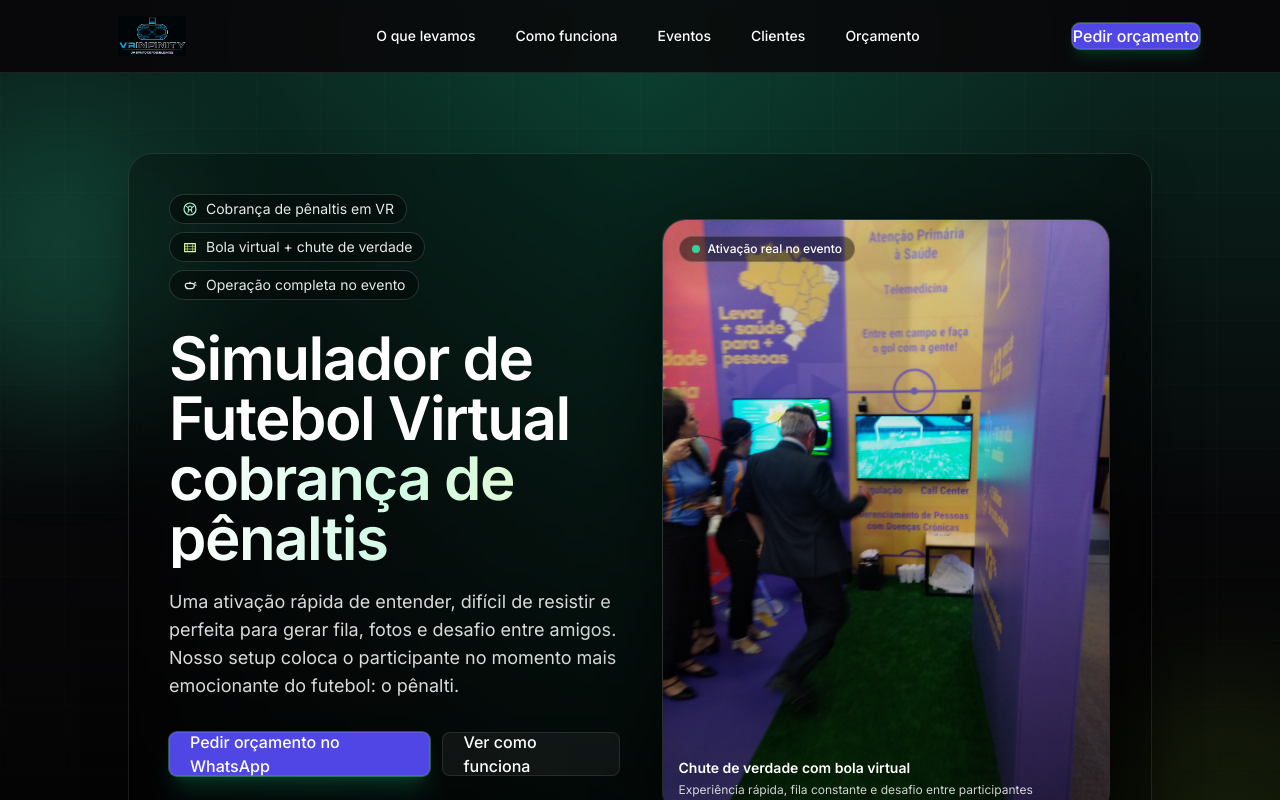
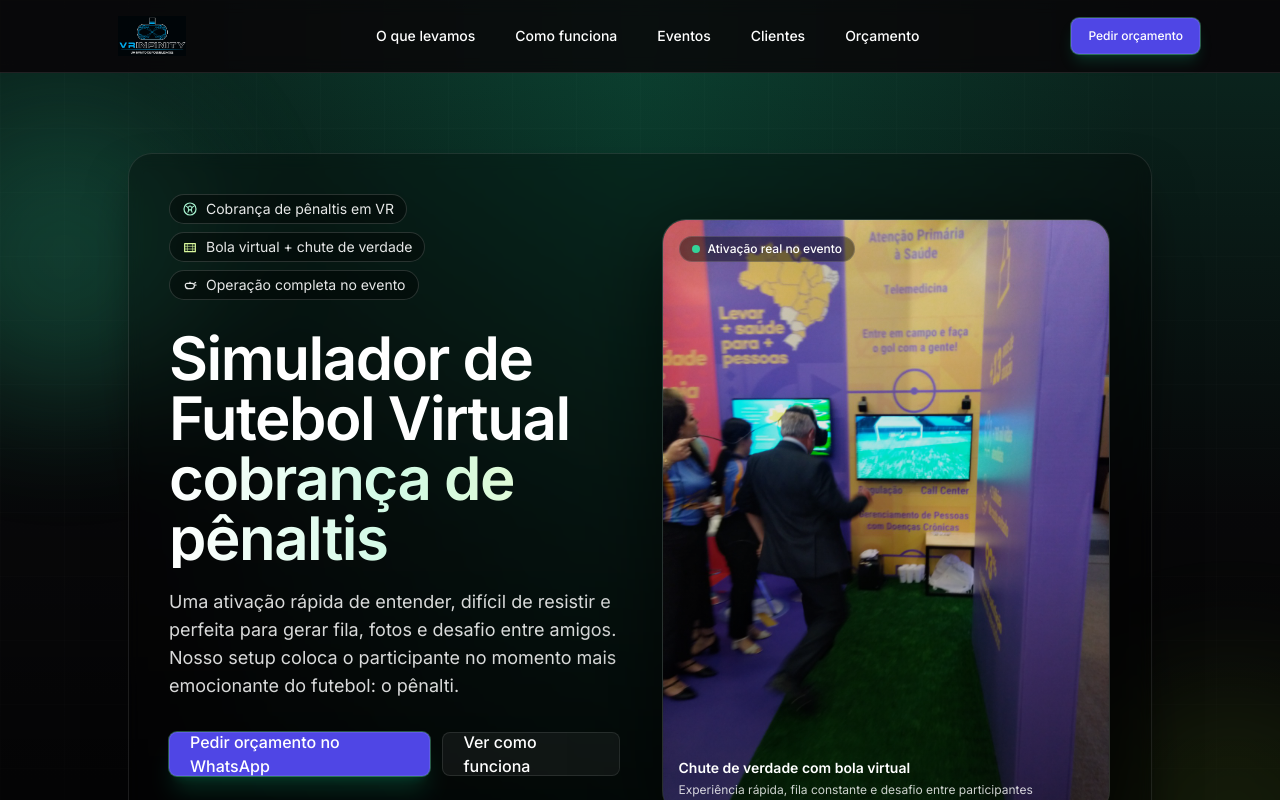
Before and after one commit to andersjc11/VRGH, a Next.js app: page /simulador-futebol-virtual in a window 1280 px wide. Shown: the top 800 px of the page. Built offline with nearby package versions, Linux system fonts and the light colour scheme; no server answers.

Commit message:
Fix landing menu CTA button size

```diff
--- a/src/app/simulador-futebol-virtual/page.tsx
+++ b/src/app/simulador-futebol-virtual/page.tsx
@@ -272,8 +272,7 @@ export default function SimuladorFutebolVirtualPage() {
 
             <Button
               asChild
-              size="sm"
-              className="shadow-lg shadow-emerald-500/20 ring-1 ring-emerald-300/35"
+              className="h-9 px-3 text-xs shadow-lg shadow-emerald-500/20 ring-1 ring-emerald-300/35"
             >
               <Link href="#orcamento">Pedir orçamento</Link>
             </Button>
```
